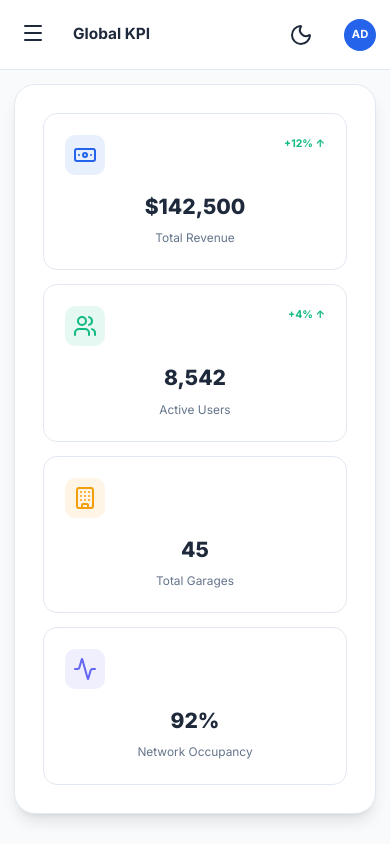
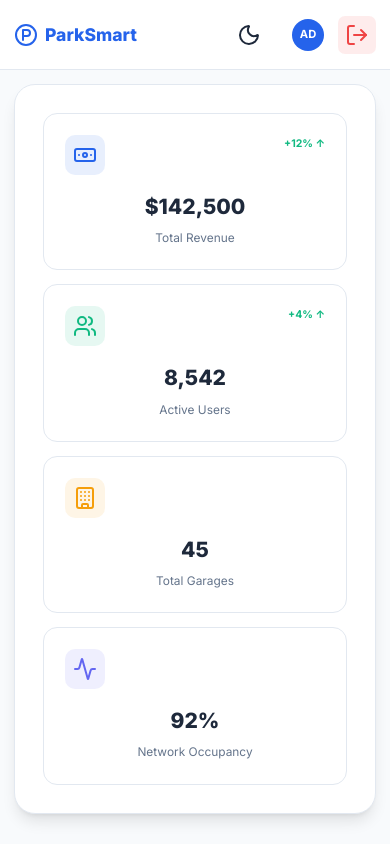
Before and after one commit to shalinii1402/Parking_Garage_Management, a plain HTML site: page dashboards/admin/index.html in a window 390 px wide. Drawn offline with nearby package versions, Linux system fonts and the light colour scheme.

Commit message:
dashboard

```diff
--- a/assets/css/dashboard.css
+++ b/assets/css/dashboard.css
@@ -74,6 +74,38 @@
     align-items: center;
     justify-content: space-between;
     padding: 0 2.5rem;
+}
+
+.header-logo {
+    display: none;
+    align-items: center;
+    gap: 0.5rem;
+    font-weight: 800;
+    color: var(--primary);
+    font-size: 1.25rem;
+    transition: var(--transition);
+    cursor: pointer;
+}
+
+.header-logo:hover {
+    transform: scale(1.05);
+}
+
+.header-logout {
+    display: none;
+    color: #ef4444;
+    padding: 0.5rem;
+    border-radius: 0.5rem;
+    background: rgba(239, 68, 68, 0.1);
+    transition: var(--transition);
+    align-items: center;
+    justify-content: center;
+}
+
+.header-logout:hover {
+    background: #ef4444;
+    color: white;
+    transform: translateY(-2px);
 }
 
 .content-body {
@@ -206,9 +238,15 @@
 
 @media (max-width: 768px) {
     #sidebar-toggle {
-        display: block;
-        position: relative;
-        z-index: 1100;
+        display: none !important;
+    }
+
+    .header-logo {
+        display: flex !important;
+    }
+
+    .header-logout {
+        display: flex !important;
     }
 
     .sidebar {
--- a/dashboards/admin/index.html
+++ b/dashboards/admin/index.html
@@ -76,7 +76,8 @@
             <header class="dashboard-header">
                 <div class="flex-center gap-1">
                     <button id="sidebar-toggle"><i data-lucide="menu"></i></button>
-                    <h3 style="margin: 0;">Global KPI</h3>
+                    <a href="../../index.html" class="header-logo"><i data-lucide="parking-circle"></i> ParkSmart</a>
+                    <h3 class="hide-mobile" style="margin: 0;">Global KPI</h3>
                 </div>
                 <div class="flex-center gap-1">
                     <div class="hide-mobile"
@@ -88,6 +89,7 @@
                     <div class="user-badge">
                         <div class="avatar" style="background: var(--primary);">AD</div>
                     </div>
+                    <a href="../../index.html" class="header-logout"><i data-lucide="log-out"></i></a>
                 </div>
             </header>
 
```
Also changed, not shown: assets/js/main.js (+16 -6 lines), dashboards/customer/index.html (+3 -1 lines), dashboards/staff/index.html (+3 -1 lines).
